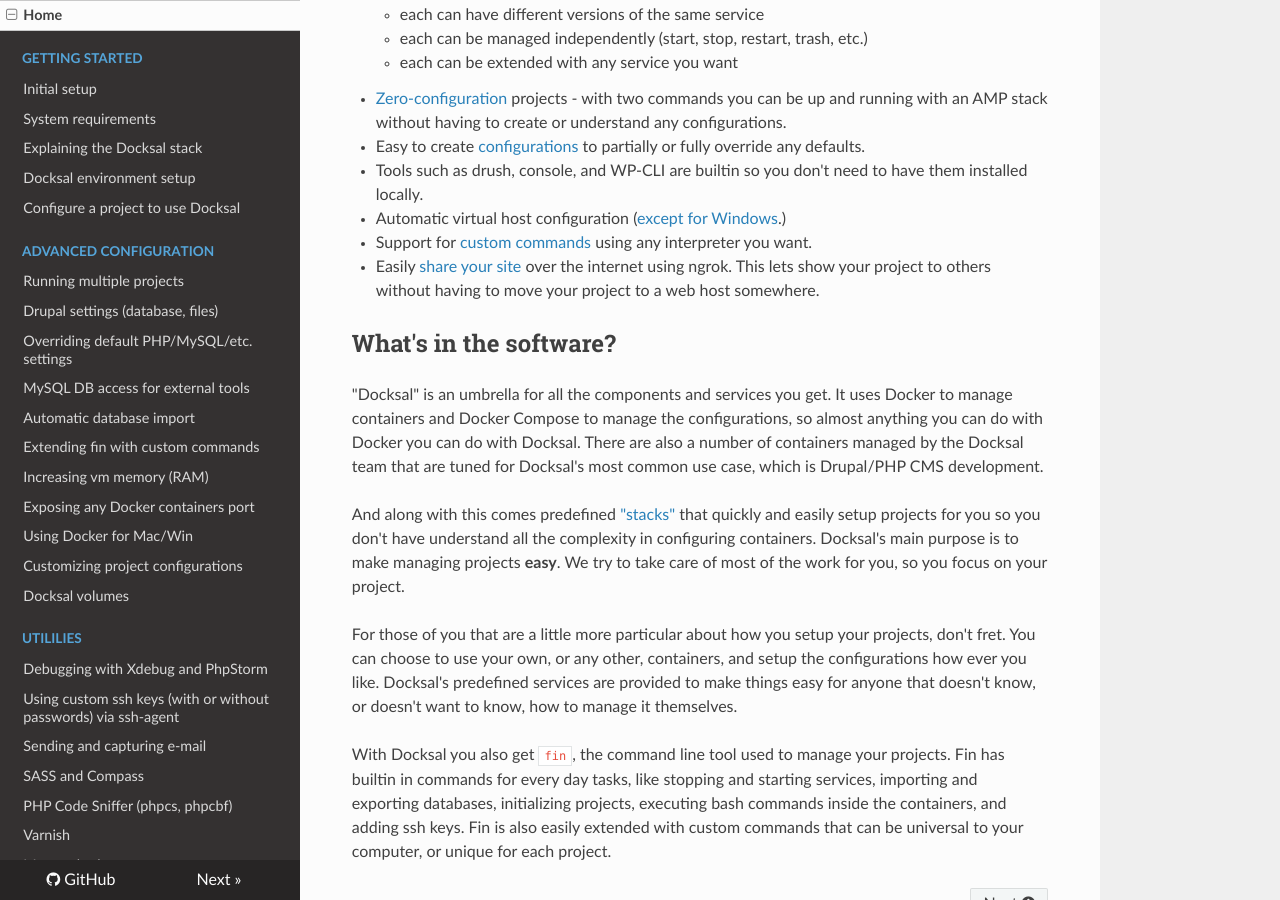
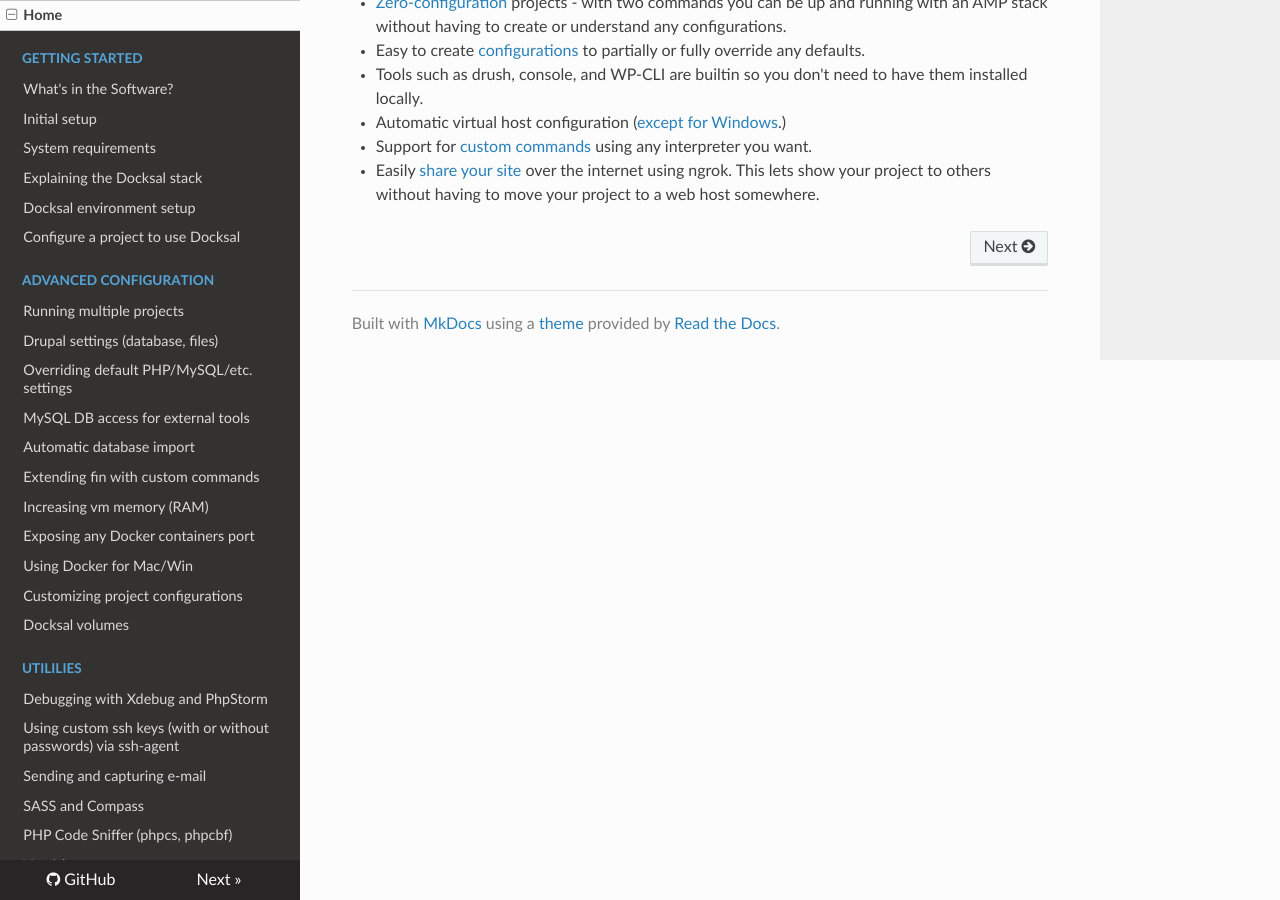
Before and after one commit to docksal/docksal, an MkDocs documentation site: the page built from docs/index.md, in a window 1280 px wide and 900 px high, scrolled down 947 px. Built offline with MkDocs 1.6.1, drawn with Linux system fonts in a browser that asks for light colours; nearby versions of some CDN libraries; old or Windows-style settings are respelled for this version of MkDocs; some of the changed text lies outside the part shown.

Commit message:
Moving section from index to its own file, shortening text

```diff
--- a/docs/index.md
+++ b/docs/index.md
@@ -2,15 +2,12 @@
 
 ##What is Docksal?
 
-Docksal is a tool for defining and managing development environments. It brings together common tools, minimizes configuration,
-and ensures environment consistency throughout your continuous integration workflow. See this [FFW blog post](https://ffwagency.com/blog/announcing-docksal-docker-based-development-environment) for more info about
-the motivation behind creating Docksal.
+Docksal is a tool for defining and managing development environments. It uses Docker to create fully containerized environments,
+along with Virtual Box to support MacOS and Windows. Its main feature is the inclusion of a command-line tool called `fin` that
+simplifies the management of all components.
 
-Docksal uses Docker to create fully containerized environments, and uses Virtual Box to support MacOS and Windows.
-Its main feature is the inclusion of a command-line tool, called `fin`, that simplifies the management of all components.
-
-It comes preloaded with common Drupal development tools like drush and Drupal Console, as well as php tools like Composer,
-PHP Code Sniffer, and php-cli. It also comes with node, npm, ruby, bundler, and python. As well as WP-CLI for WordPress.
+Docksal comes preloaded with common development tools, e.g. Composer, PHP Code Sniffer, php-cli, node, npm, ruby, bundler, and python.
+For Drupal and WordPress development it comes with drush, Drupal Console, and WP-CLI.
 
 There is built-in support for Apache Solr, Varnish, Memcache, Selenium, and Behat. And since services are containerized with Docker,
 any other service needed for a project can be added.
@@ -34,21 +31,3 @@ having to create or understand any configurations.
 - Support for [custom commands](/custom-commands) using any interpreter you want.
 - Easily [share your site](/public-access) over the internet using ngrok. This lets show your project to others without having to
 move your project to a web host somewhere.
-
-##What's in the software?
-
-"Docksal" is an umbrella for all the components and services you get. It uses Docker to manage containers and Docker Compose to
-manage the configurations, so almost anything you can do with Docker you can do with Docksal. There are also a number of
-containers managed by the Docksal team that are tuned for Docksal's most common use case, which is Drupal/PHP CMS development.
-
-And along with this comes predefined ["stacks"](/project-customize/#default-configurations) that quickly and easily setup projects for you so you don't have
-understand all the complexity in configuring containers. Docksal's main purpose is to make managing projects **easy**. We try to take care of most of the work for you,
-so you focus on your project.
-
-For those of you that are a little more particular about how you setup your projects, don't fret. You can choose to use your own, or any other, containers,
-and setup the configurations how ever you like. Docksal's predefined services are provided to make things easy for anyone that doesn't know, or doesn't want to know,
-how to manage it themselves.
-
-With Docksal you also get `fin`, the command line tool used to manage your projects. Fin has builtin in commands for every day tasks, like
-stopping and starting services, importing and exporting databases, initializing projects, executing bash commands inside the containers, and adding ssh keys.
-Fin is also easily extended with custom commands that can be universal to your computer, or unique for each project.
--- a/mkdocs.yml
+++ b/mkdocs.yml
@@ -8,6 +8,7 @@ markdown_extensions:
 pages:
   - Home: index.md
   - Getting started:
+    - What's in the Software?: the-software.md
     - Initial setup: setup.md
     - System requirements: system-requirements.md
     - Explaining the Docksal stack: docksal-stack.md
```
Also changed, not shown: docs/the-software.md (added, +17 -0 lines).
